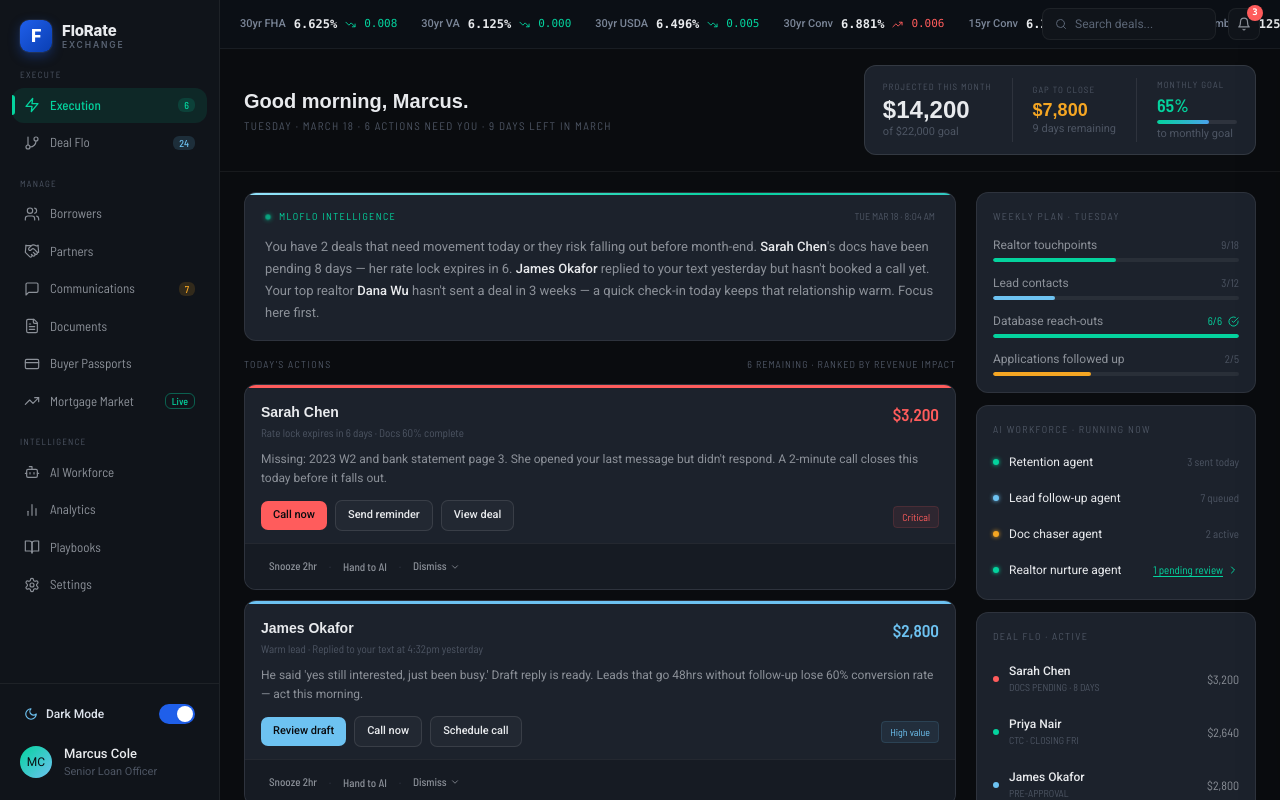
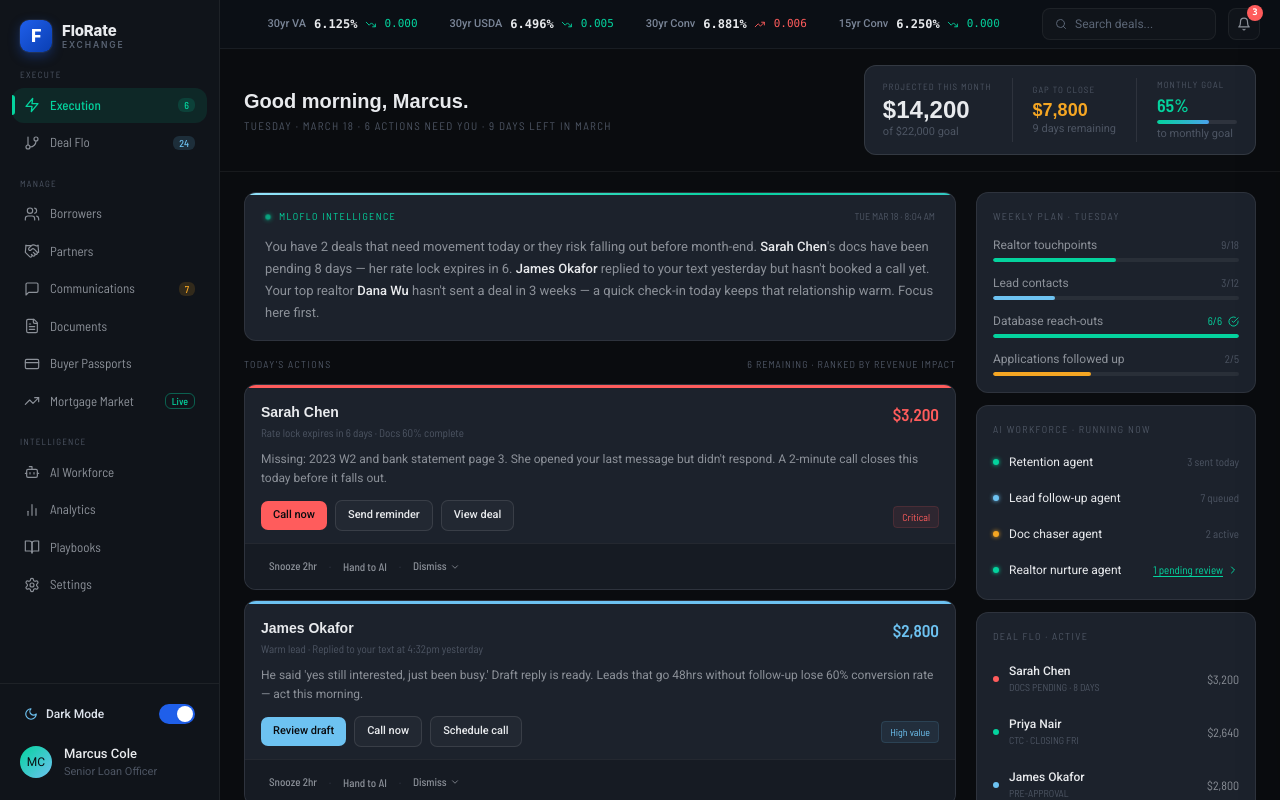
Before and after one commit to DossBoss76/Mloflo2.0, a React (Vite) app: page / in a window 1280 px wide. Built offline with nearby package versions, Linux system fonts and the light colour scheme; a web font is replaced by a local one.

Commit message:
Add scrolling mortgage ticker with hover

```diff
--- a/src/components/layout/RateTicker.tsx
+++ b/src/components/layout/RateTicker.tsx
@@ -14,25 +14,52 @@ const RATES: Rate[] = [
   { label: '30yr Conv', rate: '6.881%', change: '0.006', direction: 'up' },
   { label: '15yr Conv', rate: '6.250%', change: '0.000', direction: 'down' },
   { label: '30yr FHA Jumbo', rate: '7.125%', change: '0.012', direction: 'up' },
+  { label: '20yr Conv', rate: '6.540%', change: '0.003', direction: 'down' },
+  { label: '10yr Treasury', rate: '4.218%', change: '0.014', direction: 'up' },
+  { label: '5/1 ARM', rate: '6.020%', change: '0.001', direction: 'down' },
 ];
 
-export function RateTicker() {
-  return (
-    <div className="flex items-center gap-6 px-5 py-2 border-b border-white/[0.06] bg-[#0b0f15] flex-shrink-0 overflow-x-auto">
-      <div className="flex items-center gap-6 flex-1 min-w-0">
-        {RATES.map((r) => {
+function RateItem({ r }: { r: Rate }) {
   const isUp = r.direction === 'up';
   const color = isUp ? '#ff5c5c' : '#04d39e';
   const Arrow = isUp ? TrendingUp : TrendingDown;
   return (
-            <div key={r.label} className="flex items-center gap-2 flex-shrink-0">
+    <div className="flex items-center gap-2 flex-shrink-0 mr-8">
       <span className="text-[11px] text-[#7A8597] font-medium whitespace-nowrap">{r.label}</span>
       <span className="text-[12px] font-bold text-[#e8eaed] font-mono">{r.rate}</span>
       <Arrow size={11} style={{ color }} />
       <span className="text-[11px] font-mono" style={{ color }}>{r.change}</span>
     </div>
   );
-        })}
+}
+
+export function RateTicker() {
+  return (
+    <div className="flex items-center gap-4 px-5 py-2 border-b border-white/[0.06] bg-[#0b0f15] flex-shrink-0">
+      <style>{`
+        @keyframes ticker-scroll {
+          0% { transform: translateX(0); }
+          100% { transform: translateX(-50%); }
+        }
+        .ticker-track {
+          animation: ticker-scroll 60s linear infinite;
+        }
+        .ticker-mask:hover .ticker-track {
+          animation-play-state: paused;
+        }
+      `}</style>
+
+      <div
+        className="ticker-mask flex-1 min-w-0 overflow-hidden relative"
+        style={{
+          maskImage: 'linear-gradient(to right, transparent 0, black 32px, black calc(100% - 32px), transparent 100%)',
+          WebkitMaskImage: 'linear-gradient(to right, transparent 0, black 32px, black calc(100% - 32px), transparent 100%)',
+        }}
+      >
+        <div className="ticker-track flex w-max">
+          {RATES.map((r, i) => <RateItem key={`a-${i}`} r={r} />)}
+          {RATES.map((r, i) => <RateItem key={`b-${i}`} r={r} />)}
+        </div>
       </div>
 
       <div className="flex items-center gap-3 flex-shrink-0">
```
Lines whose indentation alone changed are shown as unchanged.
